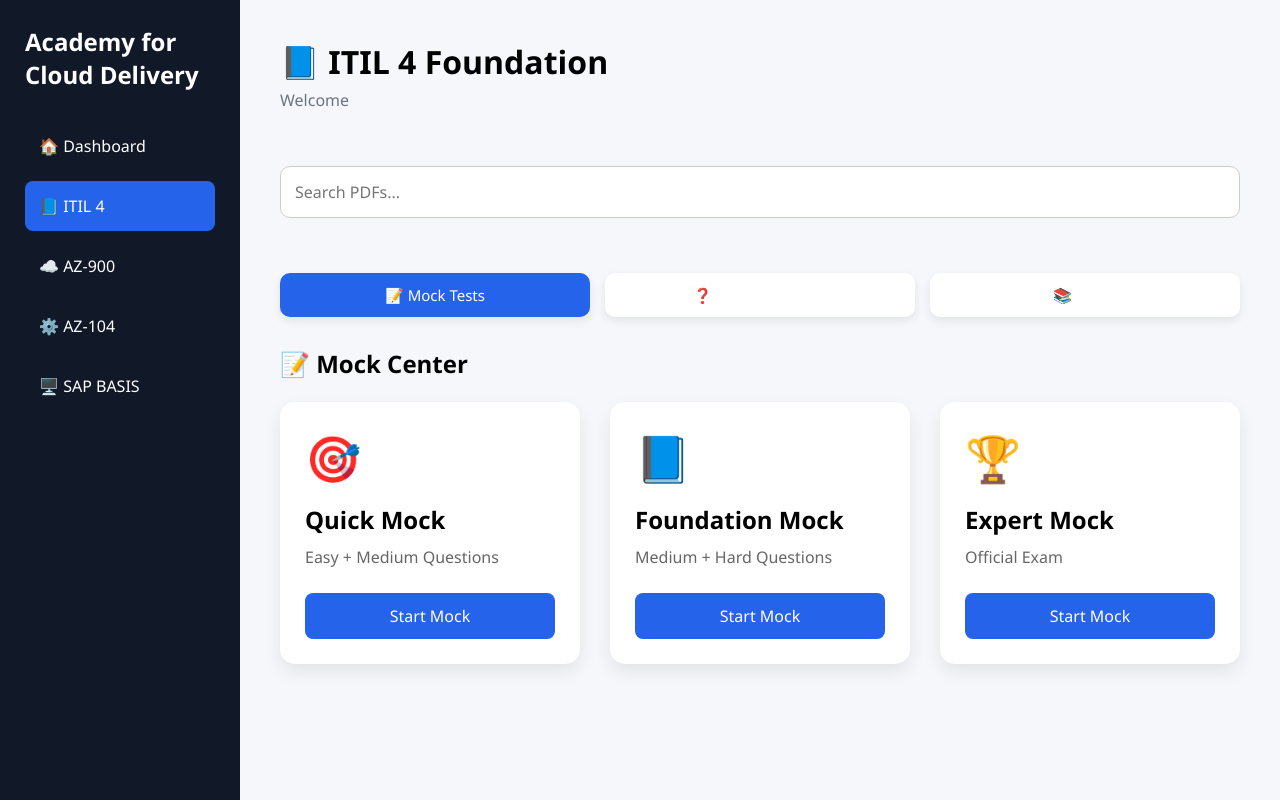
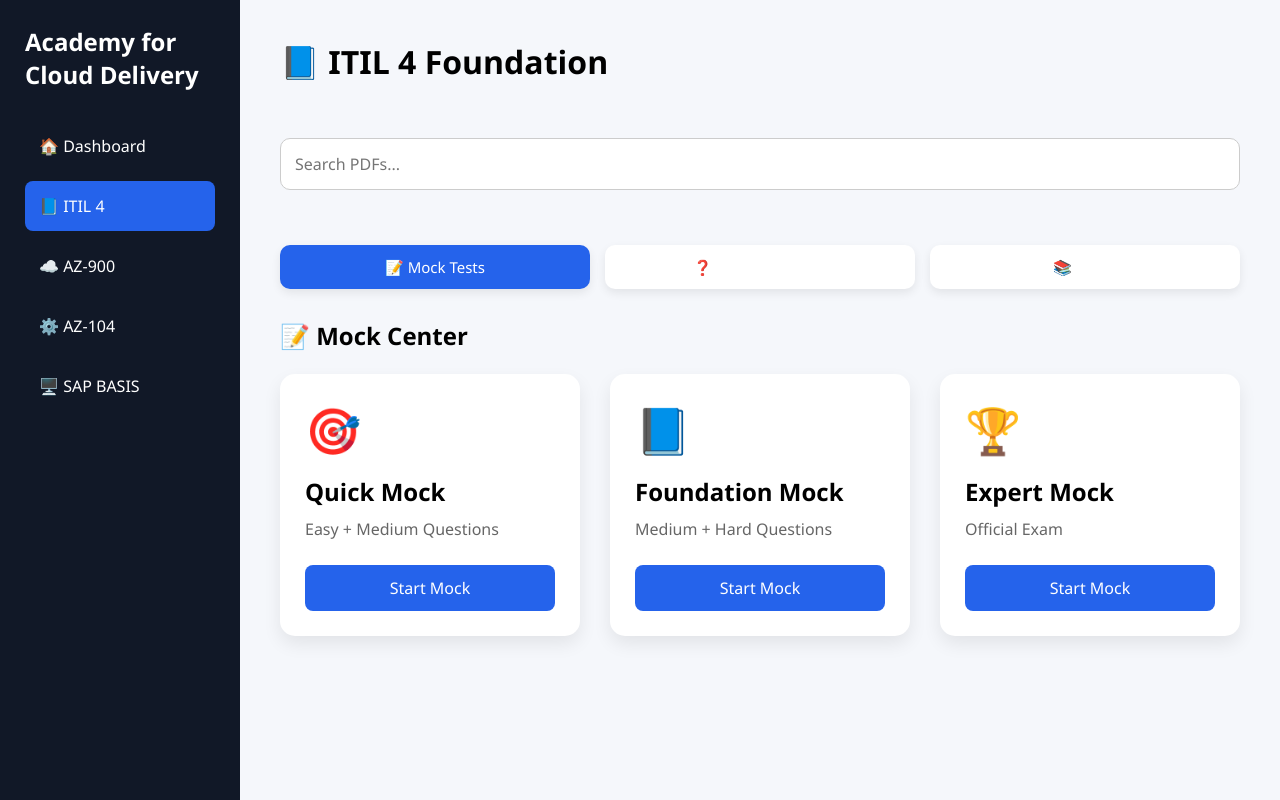
Before and after one commit to chandang100103/ACD, a Flask app: page /itil in a window 1280 px wide. Run offline with Flask 3, Linux system fonts and the light colour scheme.

Commit message:
Update itil.html

```diff
--- a/templates/itil.html
+++ b/templates/itil.html
@@ -45,11 +45,7 @@
 
                 <h1>📘 ITIL 4 Foundation</h1>
 
-                <p class="page-subtitle">
 
-                    Welcome
-
-                </p>
 
             </div>
 
```
